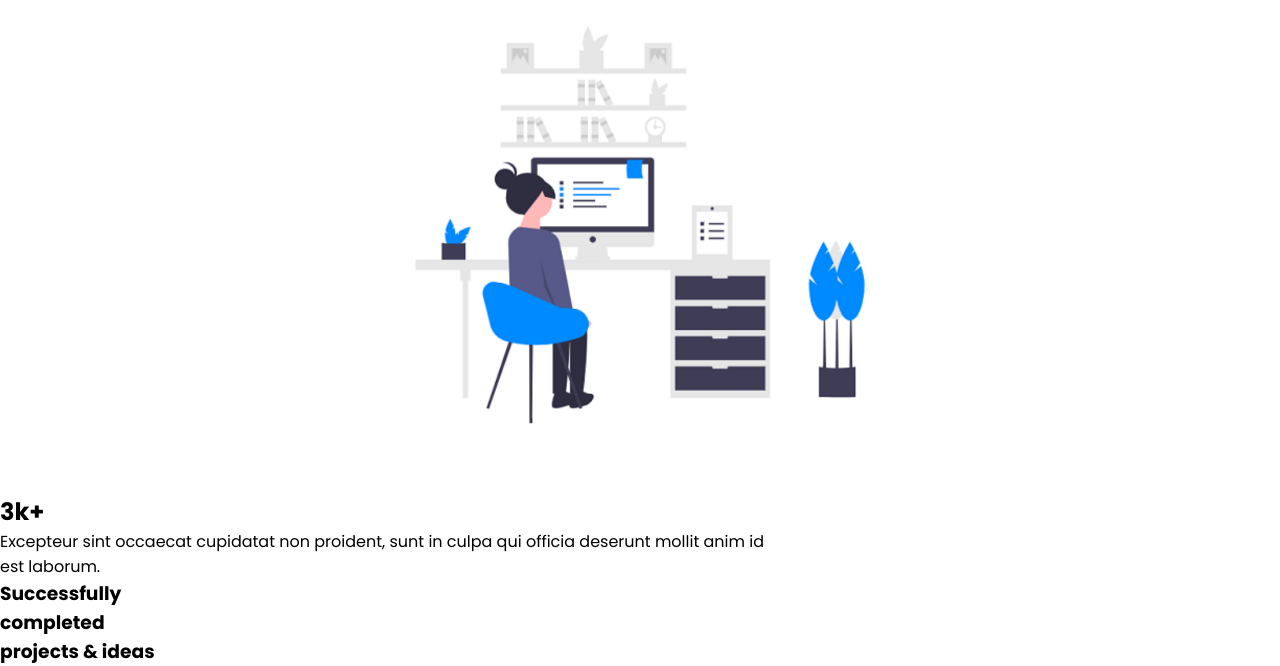
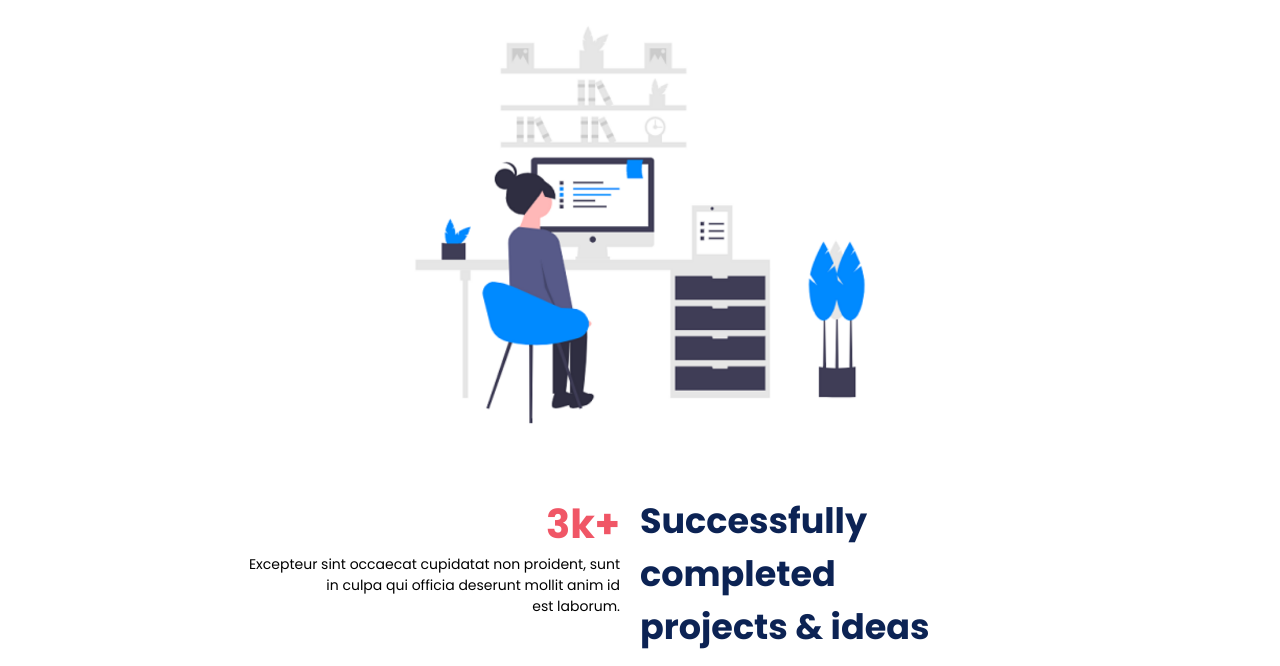
Before and after one commit to marjanurhaque/quick, a plain HTML site: page index.html in a window 1280 px wide. Shown: the part 324-990 px from the top of the page. Drawn offline with Linux system fonts and the light colour scheme.

Commit message:
Update style.css

```diff
--- a/css/style.css
+++ b/css/style.css
@@ -111,3 +111,40 @@ header{
 	max-width: 100%;
 	margin: 0 auto;
 }
+
+
+.middle {
+	max-width: 65%;
+	margin: 0 auto;
+
+}
+
+.mid {
+	max-width: 100%;
+	margin: 0 auto;
+
+}
+.left {
+	float: left;
+	width: 50%;
+	padding: 0 10px;
+}
+
+.left h2 {
+	float: right;
+	padding: 0 10px 0 0px;
+	font-size: 40px;
+	color: #F05666;
+}
+
+.right h3{
+	font-size: 35px;
+	color: #0C2354;
+}
+
+.mid p {
+	text-align: right;
+	float: left;
+	padding: 0 10px;
+	font-size: 14px;
+}
```
